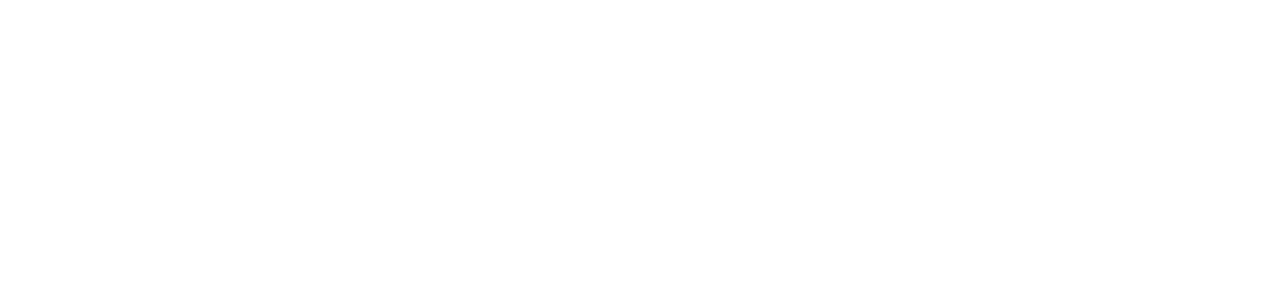
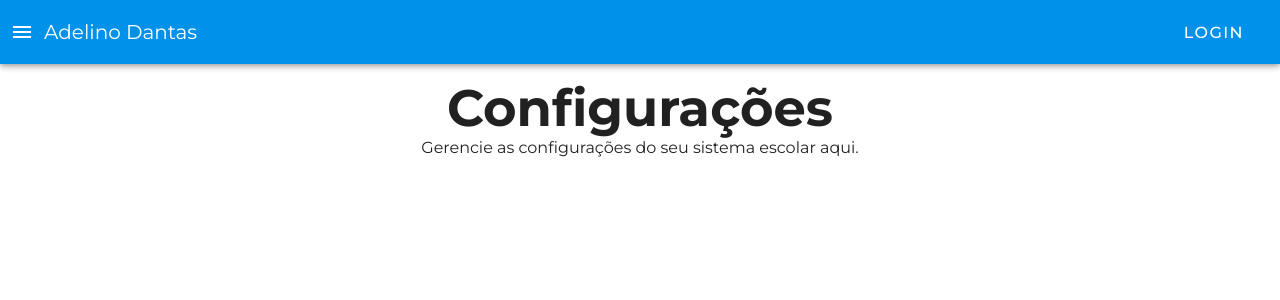
Before and after one commit to Inaciogabriel0/sistema-escolar, a Vue app in the folder frontend/: page /Configuracoes in a window 1280 px wide. Before the commit this address had no page. Shown: the top 300 px of the page. Built offline with nearby package versions, Linux system fonts and the light colour scheme; no server answers.

Commit message:
feat: Adicionar visualização e componente de Configurações com a configuração de roteador associada.

```diff
--- /dev/null
+++ b/frontend/src/components/Configuracoes.vue
@@ -0,0 +1,16 @@
+<template>
+  <v-container class="section text-center">
+    <h1 class="h1SS">Configurações</h1>
+    <p>Gerencie as configurações do seu sistema escolar aqui.</p>
+  </v-container>
+</template>
+
+<script>
+export default {
+  name: 'Configuracoes',
+}
+</script>
+
+<style scoped>
+
+</style>
--- a/frontend/src/router/index.ts
+++ b/frontend/src/router/index.ts
@@ -21,6 +21,11 @@
     path: '/Horarios',
     name: 'Horarios',
     component: () => import('@/views/HorariosView.vue')
+  },
+  {
+    path: '/Configuracoes',
+    name: 'Configuracoes',
+    component: () => import('@/views/ConfiguracoesView.vue')
   }
 
     ]
--- /dev/null
+++ b/frontend/src/views/ConfiguracoesView.vue
@@ -0,0 +1,16 @@
+<template>
+    <div>
+        <Configuracoes></Configuracoes>
+    </div>
+</template>
+<script>
+import Configuracoes from '@/components/Configuracoes.vue'
+export default {
+    components: {
+        Configuracoes
+    }
+}
+</script>
+<style lang="">
+
+</style>
```
